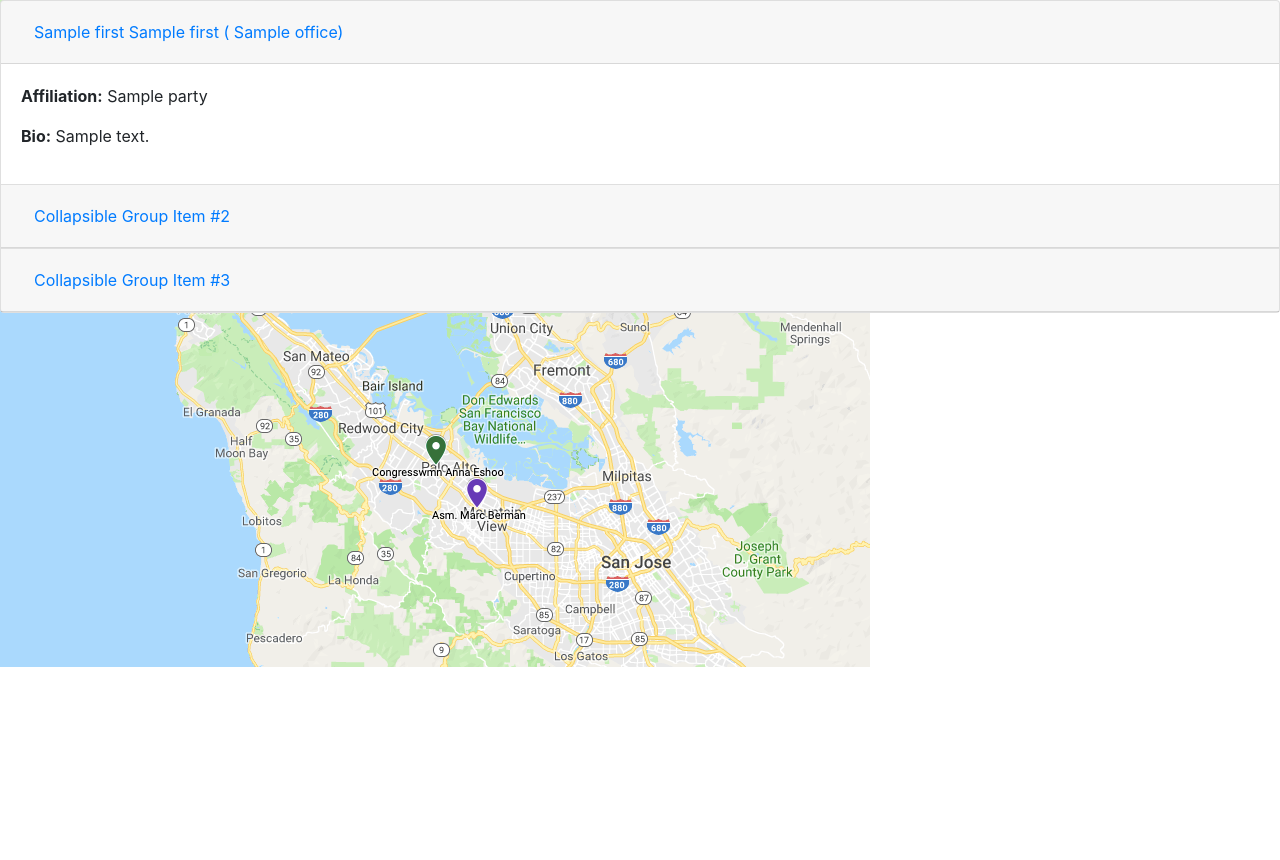
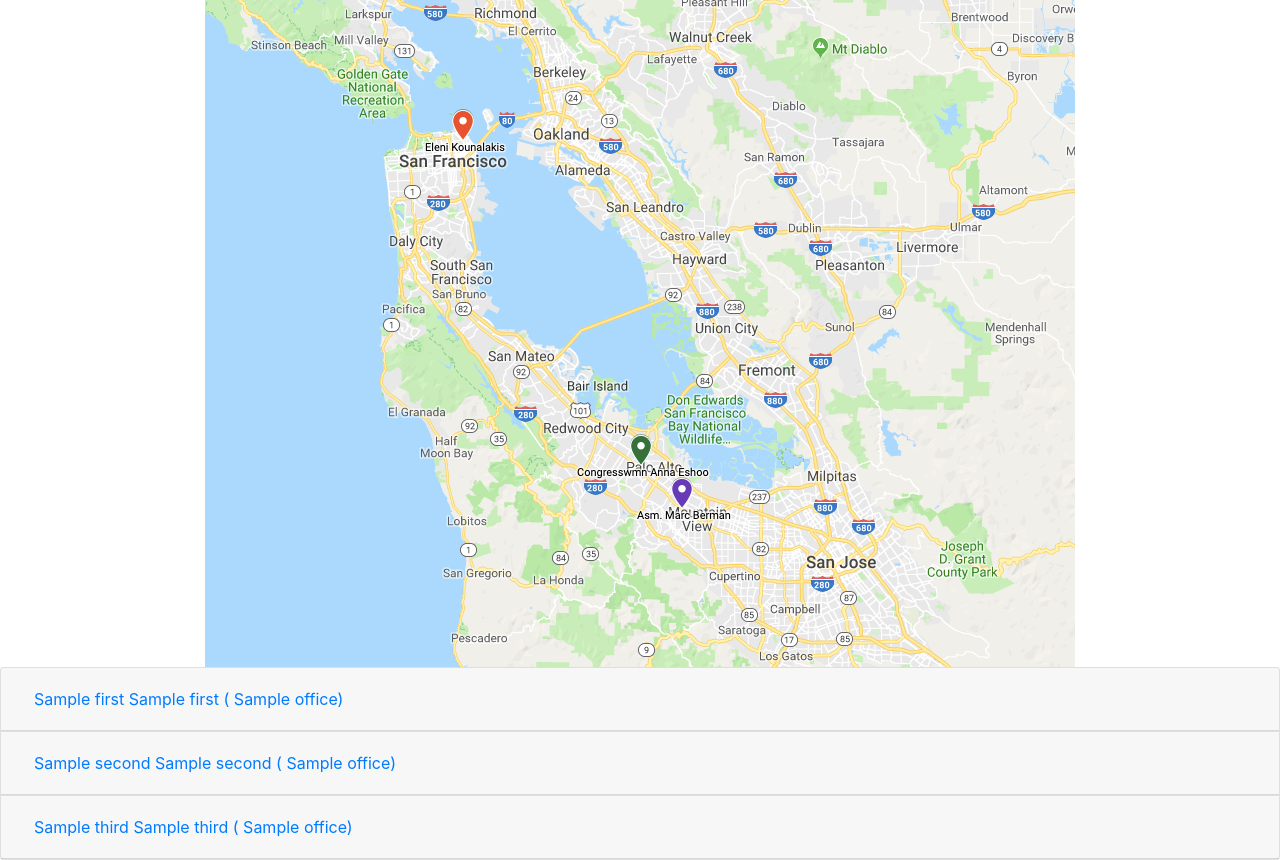
Before and after one commit to austincqdo/treehacks, a Flask app: template templates/result.html in a window 1280 px wide. Before the commit the page ends 667 px from the top, so only its background shows below. Run offline with Flask 2, Linux system fonts and the light colour scheme; the template is opened without the code that fills it: most values are stand-ins (such as "Sample title", 1, 10 or a date in 2020); some libraries are stand-ins or nearby versions; some web fonts are replaced.

Commit message:
got rid of auto open tab

```diff
--- a/templates/result.html
+++ b/templates/result.html
@@ -11,11 +11,11 @@
   <script src="https://stackpath.bootstrapcdn.com/bootstrap/4.1.3/js/bootstrap.min.js" integrity="sha384-ChfqqxuZUCnJSK3+MXmPNIyE6ZbWh2IMqE241rYiqJxyMiZ6OW/JmZQ5stwEULTy" crossorigin="anonymous"></script>
 </head>
 <header>
-	<div id="over" style="position:absolute; width:100%; height:100%">
-		<img src="/static/stanford.png" alt="Stanford" class ="mapimage">
+	<div class="mapimage">
+		<img src="/static/stanford.png" alt="Stanford" class ="mapimage" style="display: block; margin-left: auto; margin-right: auto;"/>
 	</div>
 </header>
-<body>
+<body bgcolor="black">
 	<div class="accordion" id="accordionExample">
 	  <div class="card">
 	    <div class="card-header" id="headingOne">
@@ -26,7 +26,7 @@
 	      </h5>
 	    </div>
 
-	    <div id="collapseOne" class="collapse show" aria-labelledby="headingOne" data-parent="#accordionExample">
+	    <div id="collapseOne" class="collapse" aria-labelledby="headingOne" data-parent="#accordionExample">
 	      <div class="card-body">
 					<p> <strong>Affiliation:</strong> {{first["Party"]}} </p>
 					<p> <strong>Bio:</strong> {{first["Bio"]}} </p>
@@ -37,13 +37,14 @@
 	    <div class="card-header" id="headingTwo">
 	      <h5 class="mb-0">
 	        <button class="btn btn-link collapsed" type="button" data-toggle="collapse" data-target="#collapseTwo" aria-expanded="false" aria-controls="collapseTwo">
-	          Collapsible Group Item #2
+	          {{second["First Name"]}} {{second["Last Name"]}} ( {{second["Office"]}})
 	        </button>
 	      </h5>
 	    </div>
 	    <div id="collapseTwo" class="collapse" aria-labelledby="headingTwo" data-parent="#accordionExample">
 	      <div class="card-body">
-	        Anim pariatur cliche reprehenderit, enim eiusmod high life accusamus terry richardson ad squid. 3 wolf moon officia aute, non cupidatat skateboard dolor brunch. Food truck quinoa nesciunt laborum eiusmod. Brunch 3 wolf moon tempor, sunt aliqua put a bird on it squid single-origin coffee nulla assumenda shoreditch et. Nihil anim keffiyeh helvetica, craft beer labore wes anderson cred nesciunt sapiente ea proident. Ad vegan excepteur butcher vice lomo. Leggings occaecat craft beer farm-to-table, raw denim aesthetic synth nesciunt you probably haven't heard of them accusamus labore sustainable VHS.
+					<p> <strong>Affiliation:</strong> {{second["Party"]}} </p>
+					<p> <strong>Bio:</strong> {{second["Bio"]}} </p>
 	      </div>
 	    </div>
 	  </div>
@@ -51,13 +52,14 @@
 	    <div class="card-header" id="headingThree">
 	      <h5 class="mb-0">
 	        <button class="btn btn-link collapsed" type="button" data-toggle="collapse" data-target="#collapseThree" aria-expanded="false" aria-controls="collapseThree">
-	          Collapsible Group Item #3
+	          {{third["First Name"]}} {{third["Last Name"]}} ( {{third["Office"]}})
 	        </button>
 	      </h5>
 	    </div>
 	    <div id="collapseThree" class="collapse" aria-labelledby="headingThree" data-parent="#accordionExample">
 	      <div class="card-body">
-	        Anim pariatur cliche reprehenderit, enim eiusmod high life accusamus terry richardson ad squid. 3 wolf moon officia aute, non cupidatat skateboard dolor brunch. Food truck quinoa nesciunt laborum eiusmod. Brunch 3 wolf moon tempor, sunt aliqua put a bird on it squid single-origin coffee nulla assumenda shoreditch et. Nihil anim keffiyeh helvetica, craft beer labore wes anderson cred nesciunt sapiente ea proident. Ad vegan excepteur butcher vice lomo. Leggings occaecat craft beer farm-to-table, raw denim aesthetic synth nesciunt you probably haven't heard of them accusamus labore sustainable VHS.
+					<p> <strong>Affiliation:</strong> {{third["Party"]}} </p>
+					<p> <strong>Bio:</strong> {{third["Bio"]}} </p>
 	      </div>
 	    </div>
 	  </div>
```
Also changed, not shown: static/css/main.css (+8 -10 lines), img/favicon.ico (added), img/filler.jpg (added), img/sabo.png (added), img/stanford.png (added).
